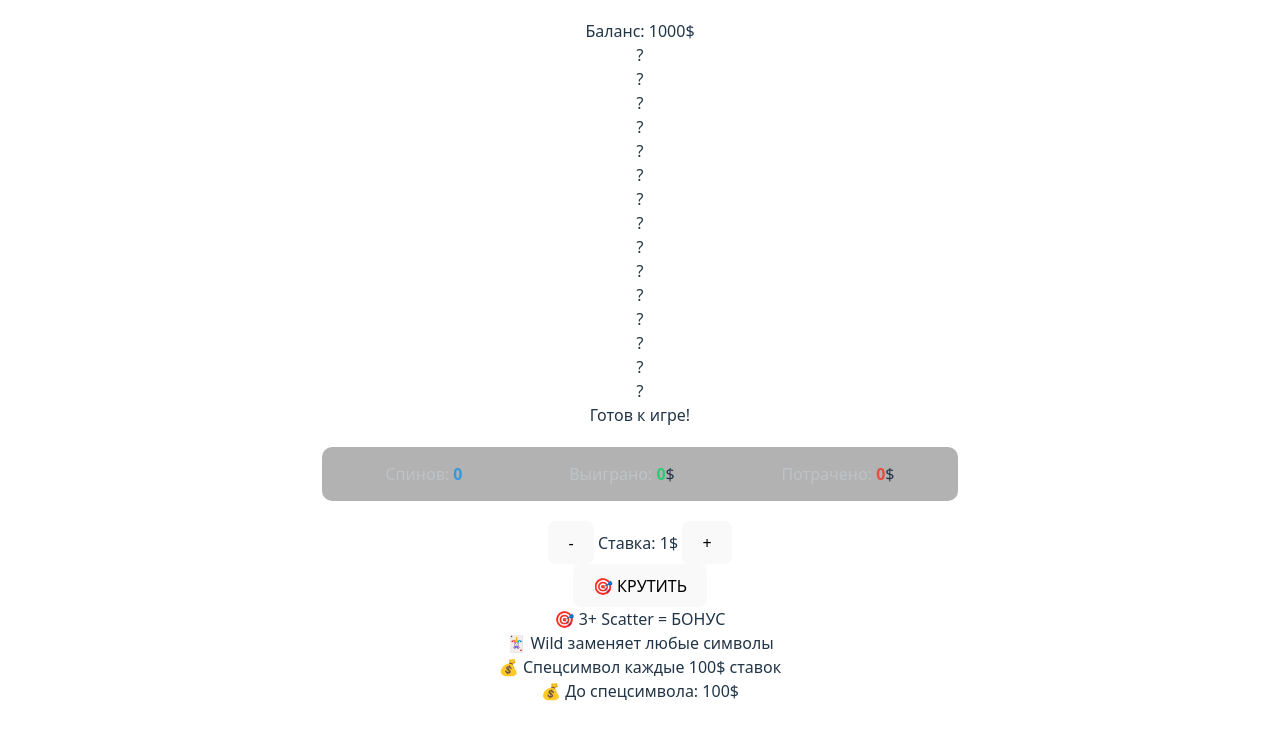
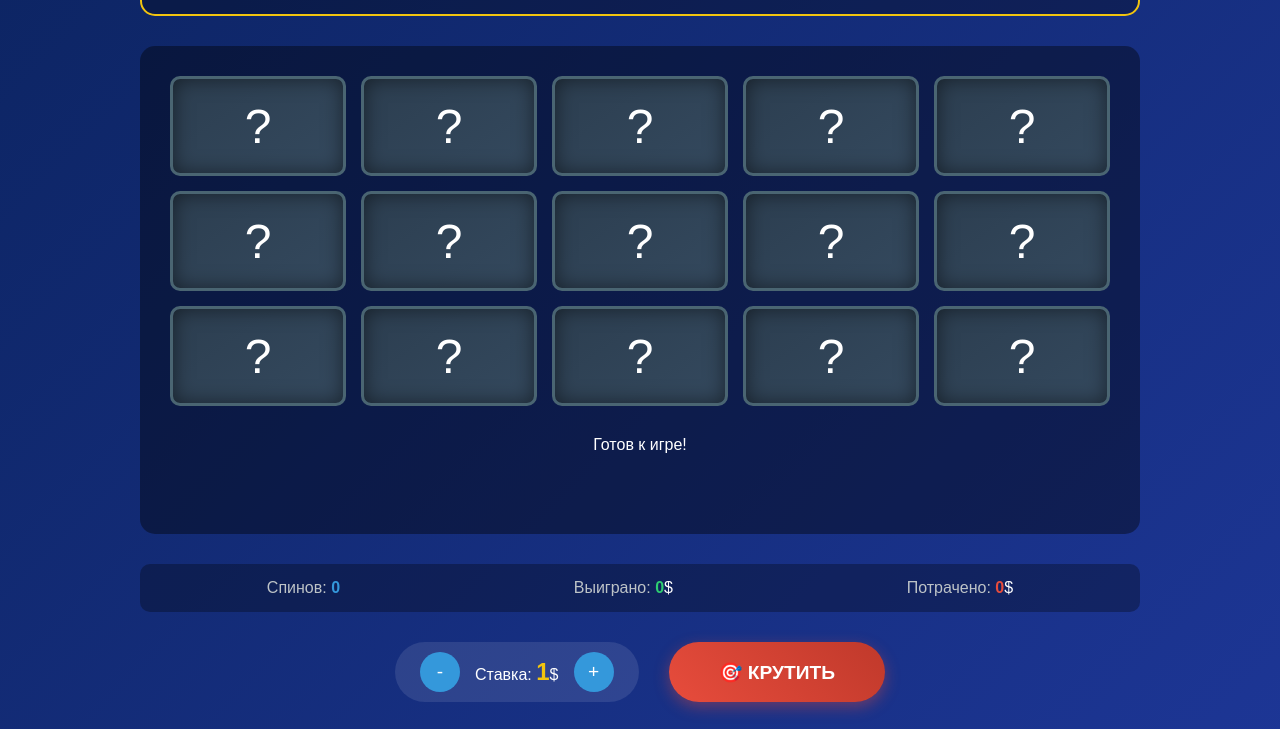
Before and after one commit to bogdan-nevmer/projects, a plain HTML site: page index.html in a window 1280 px wide. Shown: the part 138-867 px from the top of the page. Drawn offline with Linux system fonts and the light colour scheme.

Commit message:
Add files via upload

```diff
--- a/style.css
+++ b/style.css
@@ -1,96 +1,170 @@
-:root {
-  font-family: system-ui, Avenir, Helvetica, Arial, sans-serif;
-  line-height: 1.5;
-  font-weight: 400;
-
-  color-scheme: light dark;
-  color: rgba(255, 255, 255, 0.87);
-  background-color: #242424;
-
-  font-synthesis: none;
-  text-rendering: optimizeLegibility;
-  -webkit-font-smoothing: antialiased;
-  -moz-osx-font-smoothing: grayscale;
-}
-
-a {
-  font-weight: 500;
-  color: #646cff;
-  text-decoration: inherit;
-}
-a:hover {
-  color: #535bf2;
+* {
+    margin: 0;
+    padding: 0;
+    box-sizing: border-box;
 }
 
 body {
-  margin: 0;
-  display: flex;
-  place-items: center;
-  min-width: 320px;
-  min-height: 100vh;
-}
-
-h1 {
-  font-size: 3.2em;
-  line-height: 1.1;
+    background: linear-gradient(135deg, #0c2461, #1e3799);
+    color: white;
+    font-family: 'Arial', sans-serif;
+    min-height: 100vh;
+    padding: 20px;
 }
 
 #app {
-  max-width: 1280px;
-  margin: 0 auto;
-  padding: 2rem;
-  text-align: center;
+    max-width: 1000px;
+    margin: 0 auto;
 }
 
-.logo {
-  height: 6em;
-  padding: 1.5em;
-  will-change: filter;
-  transition: filter 300ms;
-}
-.logo:hover {
-  filter: drop-shadow(0 0 2em #646cffaa);
-}
-.logo.vanilla:hover {
-  filter: drop-shadow(0 0 2em #f7df1eaa);
+.header {
+    text-align: center;
+    margin-bottom: 30px;
+    padding: 20px;
+    background: rgba(0, 0, 0, 0.3);
+    border-radius: 15px;
+    border: 2px solid #f1c40f;
 }
 
-.card {
-  padding: 2em;
+.title {
+    color: #f1c40f;
+    font-size: 2.5em;
+    margin-bottom: 10px;
+    text-shadow: 2px 2px 4px rgba(0, 0, 0, 0.5);
 }
 
-.read-the-docs {
-  color: #888;
+.balance {
+    font-size: 1.8em;
+    color: #2ecc71;
+    font-weight: bold;
 }
 
-button {
-  border-radius: 8px;
-  border: 1px solid transparent;
-  padding: 0.6em 1.2em;
-  font-size: 1em;
-  font-weight: 500;
-  font-family: inherit;
-  background-color: #1a1a1a;
-  cursor: pointer;
-  transition: border-color 0.25s;
-}
-button:hover {
-  border-color: #646cff;
-}
-button:focus,
-button:focus-visible {
-  outline: 4px auto -webkit-focus-ring-color;
+.slot-machine {
+    background: rgba(0, 0, 0, 0.4);
+    border-radius: 15px;
+    padding: 30px;
+    margin-bottom: 30px;
 }
 
-@media (prefers-color-scheme: light) {
-  :root {
-    color: #213547;
-    background-color: #ffffff;
-  }
-  a:hover {
-    color: #747bff;
-  }
-  button {
-    background-color: #f9f9f9;
-  }
+.slot-grid {
+    display: grid;
+    grid-template-columns: repeat(5, 1fr);
+    gap: 15px;
+    margin-bottom: 30px;
 }
+
+.slot-cell {
+    background: linear-gradient(145deg, #2c3e50, #34495e);
+    border: 3px solid #4a6572;
+    border-radius: 10px;
+    height: 100px;
+    display: flex;
+    align-items: center;
+    justify-content: center;
+    font-size: 3em;
+    transition: all 0.3s;
+    box-shadow: inset 0 0 20px rgba(0, 0, 0, 0.5);
+}
+
+.controls {
+    display: flex;
+    justify-content: center;
+    gap: 30px;
+    margin: 30px 0;
+    flex-wrap: wrap;
+}
+
+.spin-button {
+    background: linear-gradient(45deg, #e74c3c, #c0392b);
+    color: white;
+    border: none;
+    padding: 15px 50px;
+    font-size: 1.2em;
+    border-radius: 50px;
+    cursor: pointer;
+    font-weight: bold;
+    box-shadow: 0 5px 15px rgba(231, 76, 60, 0.4);
+    transition: all 0.3s;
+}
+
+.spin-button:hover:not(:disabled) {
+    transform: translateY(-3px);
+    box-shadow: 0 8px 20px rgba(231, 76, 60, 0.6);
+}
+
+.spin-button:disabled {
+    opacity: 0.5;
+    cursor: not-allowed;
+}
+
+.bet-controls {
+    display: flex;
+    align-items: center;
+    gap: 15px;
+    background: rgba(255, 255, 255, 0.1);
+    padding: 10px 25px;
+    border-radius: 50px;
+}
+
+.bet-btn {
+    background: #3498db;
+    color: white;
+    border: none;
+    width: 40px;
+    height: 40px;
+    border-radius: 50%;
+    font-size: 1.2em;
+    cursor: pointer;
+    transition: all 0.2s;
+}
+
+.bet-btn:hover {
+    background: #2980b9;
+    transform: scale(1.1);
+}
+
+#current-bet {
+    font-size: 1.5em;
+    font-weight: bold;
+    color: #f1c40f;
+    min-width: 50px;
+    text-align: center;
+}
+
+.game-status {
+    text-align: center;
+    margin: 20px 0;
+    min-height: 40px;
+}
+
+.win-display {
+    font-size: 1.8em;
+    font-weight: bold;
+    padding: 10px;
+    border-radius: 10px;
+    margin: 10px 0;
+    transition: all 0.5s;
+}
+
+.footer {
+    text-align: center;
+    margin-top: 30px;
+    padding: 15px;
+    background: rgba(0, 0, 0, 0.2);
+    border-radius: 10px;
+    font-size: 0.9em;
+}
+
+.instructions {
+    display: flex;
+    justify-content: center;
+    gap: 30px;
+    margin: 15px 0;
+    flex-wrap: wrap;
+}
+
+.instruction-item {
+    background: rgba(255, 255, 255, 0.1);
+    padding: 8px 15px;
+    border-radius: 20px;
+}
```
